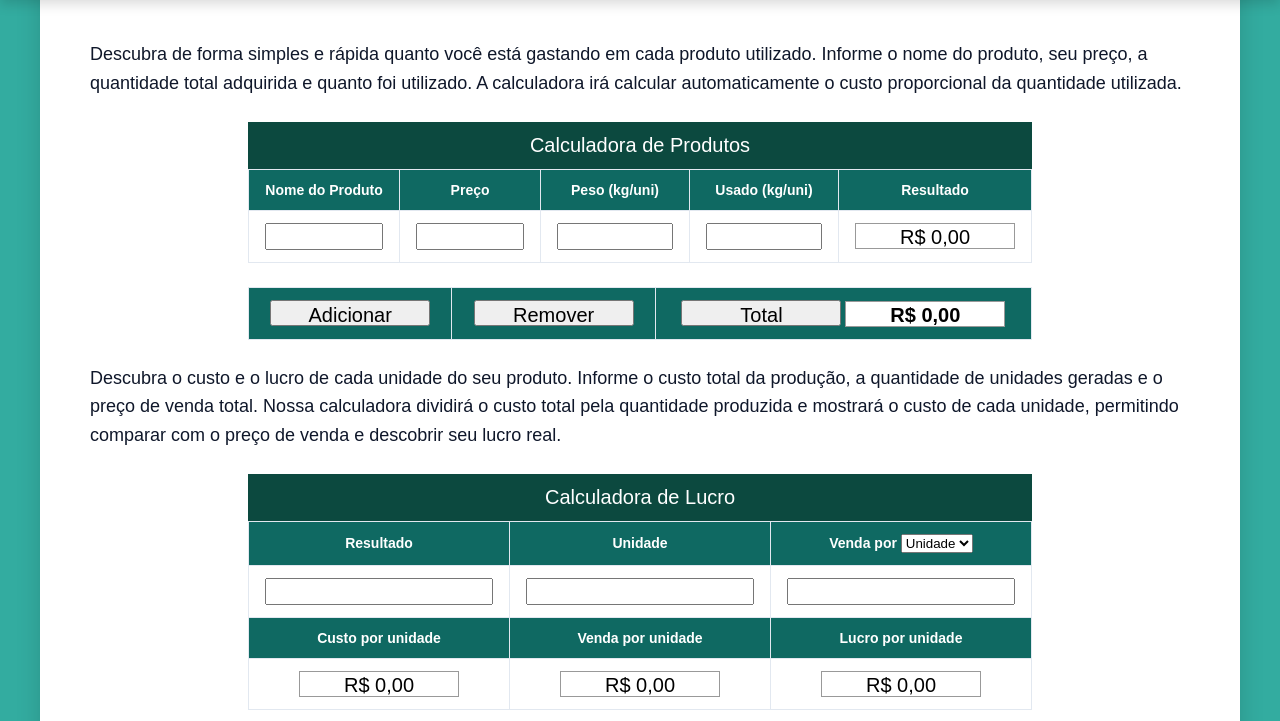
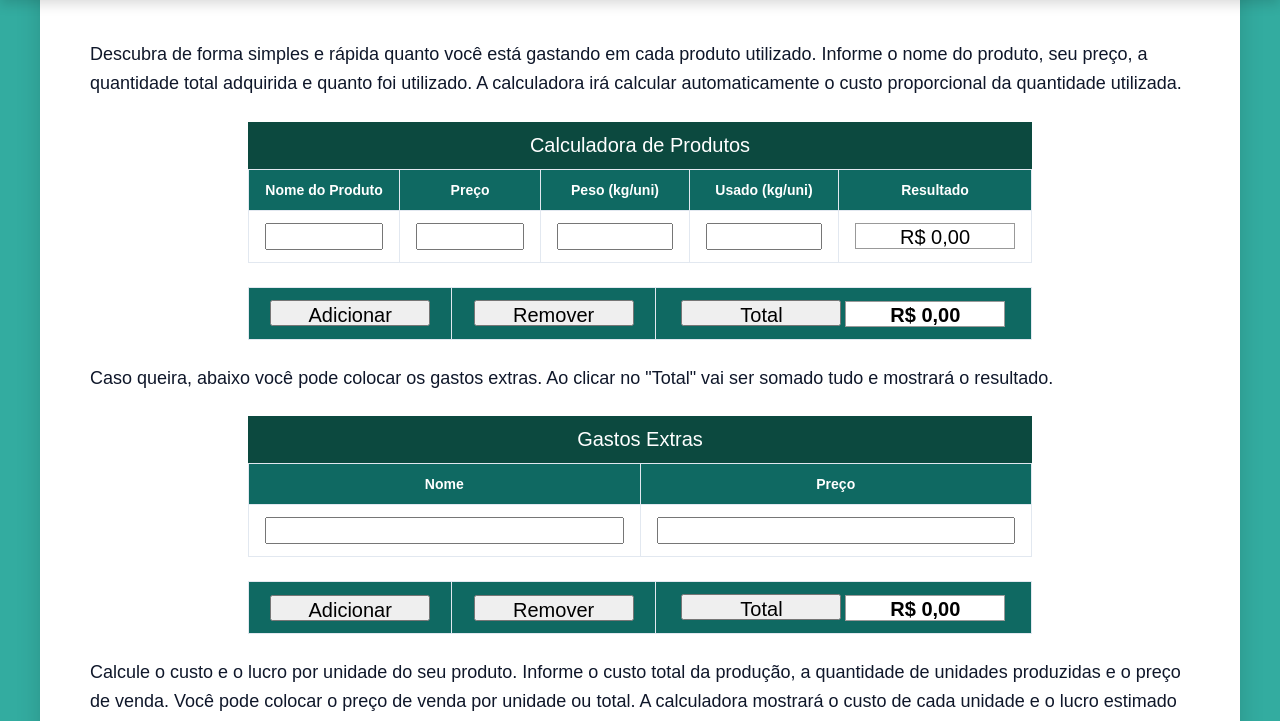
Before and after one commit to WesleyMarlon/calculadora-site, a plain HTML site: page calculadora/index.html in a window 1280 px wide. Shown: the part 73-794 px from the top of the page. Drawn offline with Linux system fonts and the light colour scheme.

Commit message:
Update index.html

```diff
--- a/calculadora/index.html
+++ b/calculadora/index.html
@@ -69,9 +69,50 @@
         </section>
 
         <section>
-            <p>Descubra o custo e o lucro de cada unidade do seu produto. Informe o custo total da produção, a quantidade de
-                unidades geradas e o preço de venda total. Nossa calculadora dividirá o custo total pela quantidade produzida e
-                mostrará o custo de cada unidade, permitindo comparar com o preço de venda e descobrir seu lucro real.</p>
+            <p>
+                Caso queira, abaixo você pode colocar os gastos extras. Ao clicar no "Total" vai ser somado tudo e mostrará o resultado.
+            </p>
+        </section>
+
+         <section>
+            <div>
+                <table class="TabelaPadrão">
+                    <caption>Gastos Extras</caption>
+                    <thead>
+                        <tr>
+                            <th>Nome</th><th>Preço</th>
+                        </tr>
+                    </thead>
+                    <tbody id="produtos_extra">
+                        <tr>
+                            <td><input class="product" type="text" name="product" id="product_extra"></td>
+                            <td><input class="bought_product" type="number" name="bought_product" id="bought_product_extra" min="0"></td>
+                        </tr>
+                    </tbody>
+                </table>
+            </div>
+        </section>
+
+
+        <section>
+            <div>
+                <table class="TabelaPadrão">
+                    <thead>
+                        <tr>
+                            <th><button id="adicionar_extra">Adicionar</button></th><th><button id="remover_extra">Remover</button></th>
+                            <th><button id="total_extra">Total</button> <output class="result" id="result_final_extra">R$ 0,00</output></th>
+                        </tr>
+                    </thead>
+                </table>
+            </div>
+        </section>
+
+
+        <section>
+            <p>Calcule o custo e o lucro por unidade do seu produto. Informe o custo total da produção, a quantidade de
+                unidades produzidas e o preço de venda. Você pode colocar o preço de venda por unidade ou total. A calculadora
+                mostrará o custo de cada unidade e o lucro estimado por unidade, ajudando você a entender quanto está gastando
+                e quanto pode ganhar com suas vendas.</p>
         </section>
 
         <section>
@@ -130,6 +171,7 @@
         </div>
     </footer>
     <script src="/javascript/calculos.js"></script>
-    <script src="/javascript/darkmode.js"></script>
+    <script src="/javascript/gastos-extras.js"></script>
+    <script src="/javascript/pagina.js"></script>
 </body>
 </html>
```
